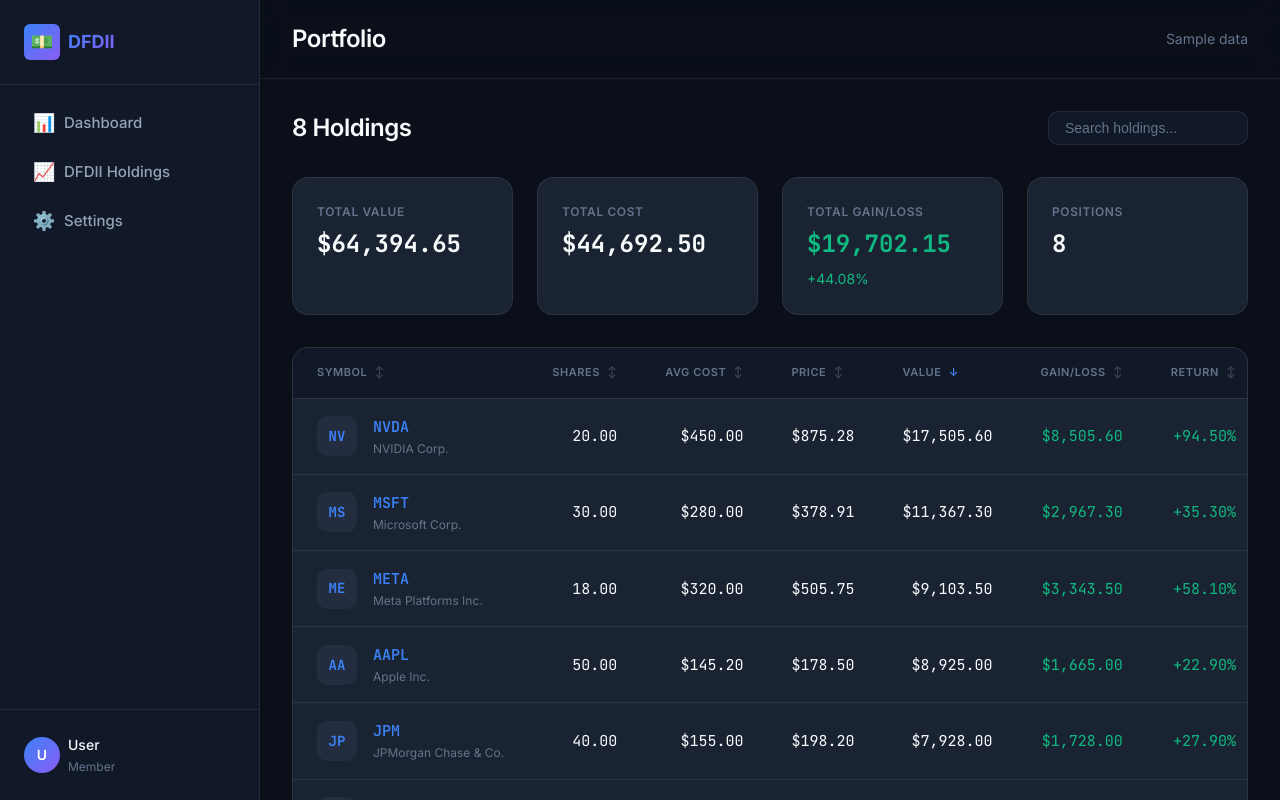
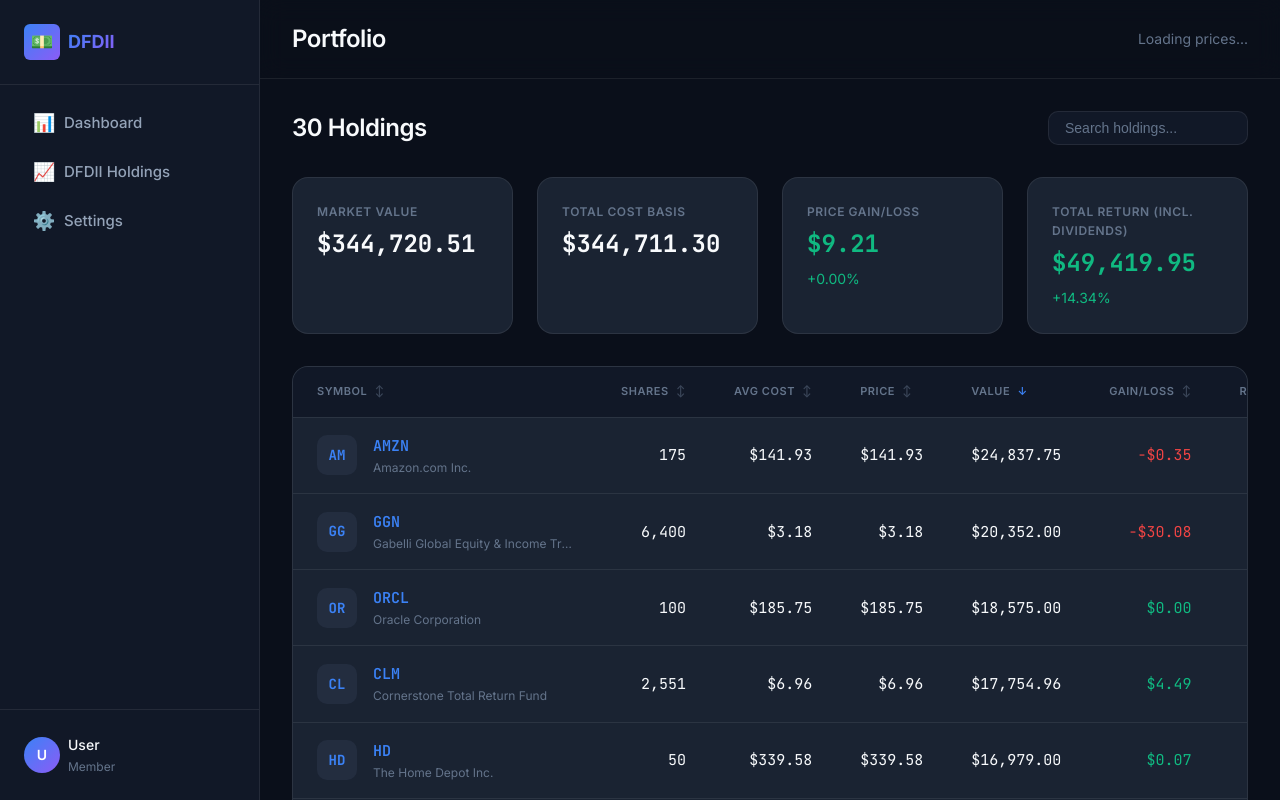
Before and after one commit to diamonddavesibs/stock-club, a Next.js app: page /portfolio in a window 1280 px wide. Shown: the top 800 px of the page. Built offline with nearby package versions, Linux system fonts and the light colour scheme; no server answers.

Commit message:
Rewrite portfolio page to use DFDII holdings with live pricing

```diff
--- a/src/app/(dashboard)/portfolio/page.tsx
+++ b/src/app/(dashboard)/portfolio/page.tsx
@@ -5,19 +5,15 @@ import Link from "next/link";
 import { useSession, signOut } from "next-auth/react";
 import dashStyles from "../dashboard.module.css";
 import styles from "./portfolio.module.css";
-import { PortfolioData, Holding } from "@/lib/types";
+import { dfdiiHoldingsAsPortfolio, staticHoldings as dfdiiStaticHoldings } from "@/lib/dfdii-data";
+import { Holding } from "@/lib/types";
 
-// Sample data for when no real data is uploaded
-const sampleHoldings: Holding[] = [
-    { symbol: "AAPL", name: "Apple Inc.", quantity: 50, costPerShare: 145.20, currentPrice: 178.50, marketValue: 8925, gainLoss: 1665, gainLossPercent: 22.9 },
-    { symbol: "MSFT", name: "Microsoft Corp.", quantity: 30, costPerShare: 280.00, currentPrice: 378.91, marketValue: 11367.3, gainLoss: 2967.3, gainLossPercent: 35.3 },
-    { symbol: "GOOGL", name: "Alphabet Inc.", quantity: 15, costPerShare: 120.50, currentPrice: 141.80, marketValue: 2127, gainLoss: 319.5, gainLossPercent: 17.7 },
-    { symbol: "NVDA", name: "NVIDIA Corp.", quantity: 20, costPerShare: 450.00, currentPrice: 875.28, marketValue: 17505.6, gainLoss: 8505.6, gainLossPercent: 94.5 },
-    { symbol: "AMZN", name: "Amazon.com Inc.", quantity: 25, costPerShare: 145.00, currentPrice: 178.25, marketValue: 4456.25, gainLoss: 831.25, gainLossPercent: 22.9 },
-    { symbol: "META", name: "Meta Platforms Inc.", quantity: 18, costPerShare: 320.00, currentPrice: 505.75, marketValue: 9103.5, gainLoss: 3343.5, gainLossPercent: 58.1 },
-    { symbol: "TSLA", name: "Tesla Inc.", quantity: 12, costPerShare: 220.00, currentPrice: 248.50, marketValue: 2982, gainLoss: 342, gainLossPercent: 13.0 },
-    { symbol: "JPM", name: "JPMorgan Chase & Co.", quantity: 40, costPerShare: 155.00, currentPrice: 198.20, marketValue: 7928, gainLoss: 1728, gainLossPercent: 27.9 },
-];
+interface LivePrice {
+    currentPrice: number;
+    change: number;
+    changePercent: number;
+    previousClose: number;
+}
 
 type SortKey = "symbol" | "quantity" | "costPerShare" | "currentPrice" | "marketValue" | "gainLoss" | "gainLossPercent" | "allocation";
 type SortOrder = "asc" | "desc";
@@ -25,32 +21,51 @@ type SortOrder = "asc" | "desc";
 export default function PortfolioPage() {
     const { data: session } = useSession();
     const user = session?.user;
-    const [portfolioData, setPortfolioData] = useState<PortfolioData | null>(null);
-    const [hasRealData, setHasRealData] = useState(false);
+    const [livePrices, setLivePrices] = useState<Record<string, LivePrice>>({});
+    const [pricesLoading, setPricesLoading] = useState(false);
+    const [lastPriceUpdate, setLastPriceUpdate] = useState<Date | null>(null);
     const [searchQuery, setSearchQuery] = useState("");
     const [sortKey, setSortKey] = useState<SortKey>("marketValue");
     const [sortOrder, setSortOrder] = useState<SortOrder>("desc");
+    const [sidebarOpen, setSidebarOpen] = useState(false);
 
     useEffect(() => {
-        const loadData = async () => {
-            if (!user?.id) return;
-
+        const fetchLivePrices = async () => {
+            setPricesLoading(true);
             try {
-                const response = await fetch("/api/portfolio");
+                const symbols = dfdiiHoldingsAsPortfolio.map(h => h.symbol);
+                const response = await fetch("/api/stock-prices", {
+                    method: "POST",
+                    headers: { "Content-Type": "application/json" },
+                    body: JSON.stringify({ symbols }),
+                });
                 if (response.ok) {
-                    const { portfolio } = await response.json();
-                    if (portfolio.holdings.length > 0) {
-                        setPortfolioData(portfolio);
-                        setHasRealData(true);
+                    const data = await response.json();
+                    if (data.quotes) {
+                        const prices: Record<string, LivePrice> = {};
+                        Object.entries(data.quotes).forEach(([symbol, quote]: [string, any]) => {
+                            prices[symbol] = {
+                                currentPrice: quote.currentPrice,
+                                change: quote.change,
+                                changePercent: quote.changePercent,
+                                previousClose: quote.previousClose,
+                            };
+                        });
+                        setLivePrices(prices);
+                        setLastPriceUpdate(new Date());
                     }
                 }
             } catch (error) {
-                console.error("Failed to load portfolio data:", error);
+                console.error("Failed to fetch live prices:", error);
+            } finally {
+                setPricesLoading(false);
             }
         };
 
-        loadData();
-    }, [user?.id]);
+        fetchLivePrices();
+        const interval = setInterval(fetchLivePrices, 5 * 60 * 1000);
+        return () => clearInterval(interval);
+    }, []);
 
     const getInitials = (name: string) => {
         return name.split(" ").map((n) => n[0]).join("").toUpperCase().slice(0, 2);
@@ -61,55 +76,63 @@ export default function PortfolioPage() {
     };
 
     const formatCurrency = (value: number) => {
-        return new Intl.NumberFormat("en-US", {
-            style: "currency",
-            currency: "USD",
-        }).format(value);
+        return new Intl.NumberFormat("en-US", { style: "currency", currency: "USD" }).format(value);
     };
 
     const formatPercent = (value: number) => {
         return `${value >= 0 ? "+" : ""}${value.toFixed(2)}%`;
     };
 
-    // Get holdings data
-    const holdings = hasRealData && portfolioData ? portfolioData.holdings : sampleHoldings;
-    const totalValue = holdings.reduce((sum, h) => sum + h.marketValue, 0);
-    const totalCost = holdings.reduce((sum, h) => sum + (h.costPerShare * h.quantity), 0);
+    const holdings: Holding[] = useMemo(() => {
+        if (Object.keys(livePrices).length === 0) return dfdiiHoldingsAsPortfolio;
+
+        return dfdiiHoldingsAsPortfolio.map(holding => {
+            const livePrice = livePrices[holding.symbol];
+            if (!livePrice) return holding;
+
+            const newMarketValue = holding.quantity * livePrice.currentPrice;
+            const totalCost = holding.quantity * holding.costPerShare;
+            const newGainLoss = newMarketValue - totalCost;
+            const newGainLossPercent = totalCost > 0 ? (newGainLoss / totalCost) * 100 : 0;
+
+            return {
+                ...holding,
+                currentPrice: livePrice.currentPrice,
+                marketValue: newMarketValue,
+                gainLoss: newGainLoss,
+                gainLossPercent: newGainLossPercent,
+            };
+        });
+    }, [livePrices]);
+
+    const totalValue = useMemo(() => holdings.reduce((sum, h) => sum + h.marketValue, 0), [holdings]);
+    const totalCost = useMemo(() => holdings.reduce((sum, h) => sum + (h.costPerShare * h.quantity), 0), [holdings]);
     const totalGainLoss = totalValue - totalCost;
     const totalGainLossPercent = totalCost > 0 ? (totalGainLoss / totalCost) * 100 : 0;
+    const totalDividends = dfdiiStaticHoldings.reduce((sum, h) => sum + h.dividends, 0);
+    const totalReturn = totalGainLoss + totalDividends;
+    const totalReturnPercent = totalCost > 0 ? (totalReturn / totalCost) * 100 : 0;
 
-    // Filter and sort holdings
     const filteredAndSortedHoldings = useMemo(() => {
         let filtered = holdings;
 
-        // Apply search filter
         if (searchQuery) {
             const query = searchQuery.toLowerCase();
-            filtered = holdings.filter(
-                (h) =>
+            filtered = holdings.filter(h =>
                 h.symbol.toLowerCase().includes(query) ||
                 h.name.toLowerCase().includes(query)
             );
         }
 
-        // Apply sorting
         return [...filtered].sort((a, b) => {
-            let aVal: number;
-            let bVal: number;
-
             if (sortKey === "symbol") {
                 return sortOrder === "asc"
                     ? a.symbol.localeCompare(b.symbol)
                     : b.symbol.localeCompare(a.symbol);
-            } else if (sortKey === "allocation") {
-                aVal = a.marketValue / totalValue;
-                bVal = b.marketValue / totalValue;
-            } else {
-                aVal = a[sortKey];
-                bVal = b[sortKey];
             }
-
-            return sortOrder === "asc" ? aVal - bVal : bVal - aVal;
+            const aVal = sortKey === "allocation" ? a.marketValue / totalValue : a[sortKey];
+            const bVal = sortKey === "allocation" ? b.marketValue / totalValue : b[sortKey];
+            return sortOrder === "asc" ? (aVal as number) - (bVal as number) : (bVal as number) - (aVal as number);
         });
     }, [holdings, searchQuery, sortKey, sortOrder, totalValue]);
 
@@ -133,8 +156,12 @@ export default function PortfolioPage() {
 
     return (
         <div className={dashStyles.dashboardLayout}>
-            {/* Sidebar */}
-            <aside className={dashStyles.sidebar}>
+            <div
+                className={`${dashStyles.sidebarOverlay} ${sidebarOpen ? dashStyles.sidebarOverlayVisible : ""}`}
+                onClick={() => setSidebarOpen(false)}
+            />
+
+            <aside className={`${dashStyles.sidebar} ${sidebarOpen ? dashStyles.sidebarOpen : ""}`}>
                 <div className={dashStyles.sidebarHeader}>
                     <Link href="/dashboard" className={dashStyles.sidebarLogo}>
                         <div className={dashStyles.sidebarLogoIcon}>💵</div>
@@ -142,7 +169,7 @@ export default function PortfolioPage() {
                     </Link>
                 </div>
 
-                <nav className={dashStyles.sidebarNav}>
+                <nav className={dashStyles.sidebarNav} onClick={() => setSidebarOpen(false)}>
                     <Link href="/dashboard" className={dashStyles.navItem}>
                         <span className={dashStyles.navIcon}>📊</span>
                         Dashboard
@@ -182,31 +209,28 @@ export default function PortfolioPage() {
                 </div>
             </aside>
 
-            {/* Main Content */}
             <main className={dashStyles.mainContent}>
                 <header className={dashStyles.header}>
                     <div className={dashStyles.headerContent}>
+                        <div style={{ display: "flex", alignItems: "center", gap: "var(--space-sm)" }}>
+                            <button className={dashStyles.menuButton} onClick={() => setSidebarOpen(true)}>☰</button>
                             <h1 className={dashStyles.pageTitle}>Portfolio</h1>
+                        </div>
                         <div className={dashStyles.headerActions}>
-                            {hasRealData ? (
-                                <span style={{ color: 'var(--color-success)', fontSize: '0.875rem' }}>
-                                    ✓ Schwab data loaded
+                            <span style={{ color: 'var(--color-text-muted)', fontSize: '0.875rem' }}>
+                                {pricesLoading
+                                    ? "Updating prices..."
+                                    : lastPriceUpdate
+                                        ? `Updated ${lastPriceUpdate.toLocaleTimeString()}`
+                                        : "Loading prices..."}
                             </span>
-                            ) : (
-                                <span style={{ color: 'var(--color-text-muted)', fontSize: '0.875rem' }}>
-                                    Sample data
-                                </span>
-                            )}
                         </div>
                     </div>
                 </header>
 
                 <div className={styles.portfolioPage}>
-                    {/* Header */}
                     <div className={styles.portfolioHeader}>
-                        <h2 className={styles.portfolioTitle}>
-                            {holdings.length} Holdings
-                        </h2>
+                        <h2 className={styles.portfolioTitle}>{holdings.length} Holdings</h2>
                         <div className={styles.portfolioActions}>
                             <input
                                 type="text"
@@ -218,18 +242,17 @@ export default function PortfolioPage() {
                         </div>
                     </div>
 
-                    {/* Summary Cards */}
                     <div className={styles.summaryGrid}>
                         <div className={styles.summaryCard}>
-                            <div className={styles.summaryLabel}>Total Value</div>
+                            <div className={styles.summaryLabel}>Market Value</div>
                             <div className={styles.summaryValue}>{formatCurrency(totalValue)}</div>
                         </div>
                         <div className={styles.summaryCard}>
-                            <div className={styles.summaryLabel}>Total Cost</div>
+                            <div className={styles.summaryLabel}>Total Cost Basis</div>
                             <div className={styles.summaryValue}>{formatCurrency(totalCost)}</div>
                         </div>
                         <div className={styles.summaryCard}>
-                            <div className={styles.summaryLabel}>Total Gain/Loss</div>
+                            <div className={styles.summaryLabel}>Price Gain/Loss</div>
                             <div className={`${styles.summaryValue} ${totalGainLoss >= 0 ? styles.positive : styles.negative}`}>
                                 {formatCurrency(totalGainLoss)}
                             </div>
@@ -238,14 +261,17 @@ export default function PortfolioPage() {
                             </div>
                         </div>
                         <div className={styles.summaryCard}>
-                            <div className={styles.summaryLabel}>Positions</div>
-                            <div className={styles.summaryValue}>{holdings.length}</div>
+                            <div className={styles.summaryLabel}>Total Return (incl. dividends)</div>
+                            <div className={`${styles.summaryValue} ${totalReturn >= 0 ? styles.positive : styles.negative}`}>
+                                {formatCurrency(totalReturn)}
+                            </div>
+                            <div className={`${styles.summaryChange} ${totalReturn >= 0 ? styles.positive : styles.negative}`}>
+                                {formatPercent(totalReturnPercent)}
+                            </div>
                         </div>
                     </div>
 
-                    {/* Holdings Table */}
                     <div className={styles.holdingsCard}>
-                        {filteredAndSortedHoldings.length > 0 ? (
                         <div className={styles.tableContainer}>
                             <table className={styles.holdingsTable}>
                                 <thead>
@@ -278,7 +304,7 @@ export default function PortfolioPage() {
                                 </thead>
                                 <tbody>
                                     {filteredAndSortedHoldings.map((holding) => {
-                                            const allocation = (holding.marketValue / totalValue) * 100;
+                                        const allocation = totalValue > 0 ? (holding.marketValue / totalValue) * 100 : 0;
                                         return (
                                             <tr key={holding.symbol}>
                                                 <td>
@@ -294,7 +320,7 @@ export default function PortfolioPage() {
                                                         </div>
                                                     </Link>
                                                 </td>
-                                                    <td className={styles.numericCell}>{holding.quantity.toFixed(2)}</td>
+                                                <td className={styles.numericCell}>{holding.quantity.toLocaleString()}</td>
                                                 <td className={styles.numericCell}>{formatCurrency(holding.costPerShare)}</td>
                                                 <td className={styles.numericCell}>{formatCurrency(holding.currentPrice)}</td>
                                                 <td className={styles.numericCell}>{formatCurrency(holding.marketValue)}</td>
@@ -323,20 +349,11 @@ export default function PortfolioPage() {
                                 </tbody>
                             </table>
                         </div>
-                        ) : (
+                        {filteredAndSortedHoldings.length === 0 && searchQuery && (
                             <div className={styles.emptyState}>
                                 <div className={styles.emptyIcon}>🔍</div>
                                 <h3 className={styles.emptyTitle}>No holdings found</h3>
-                                <p className={styles.emptyText}>
-                                    {searchQuery
-                                        ? `No holdings match "${searchQuery}"`
-                                        : "Upload your Schwab portfolio to see your holdings here."}
-                                </p>
-                                {!hasRealData && (
-                                    <Link href="/settings" className="btn btn-primary">
-                                        Import Schwab Data
-                                    </Link>
-                                )}
+                                <p className={styles.emptyText}>No holdings match &quot;{searchQuery}&quot;</p>
                             </div>
                         )}
                     </div>
```
Lines whose indentation alone changed are shown as unchanged.
